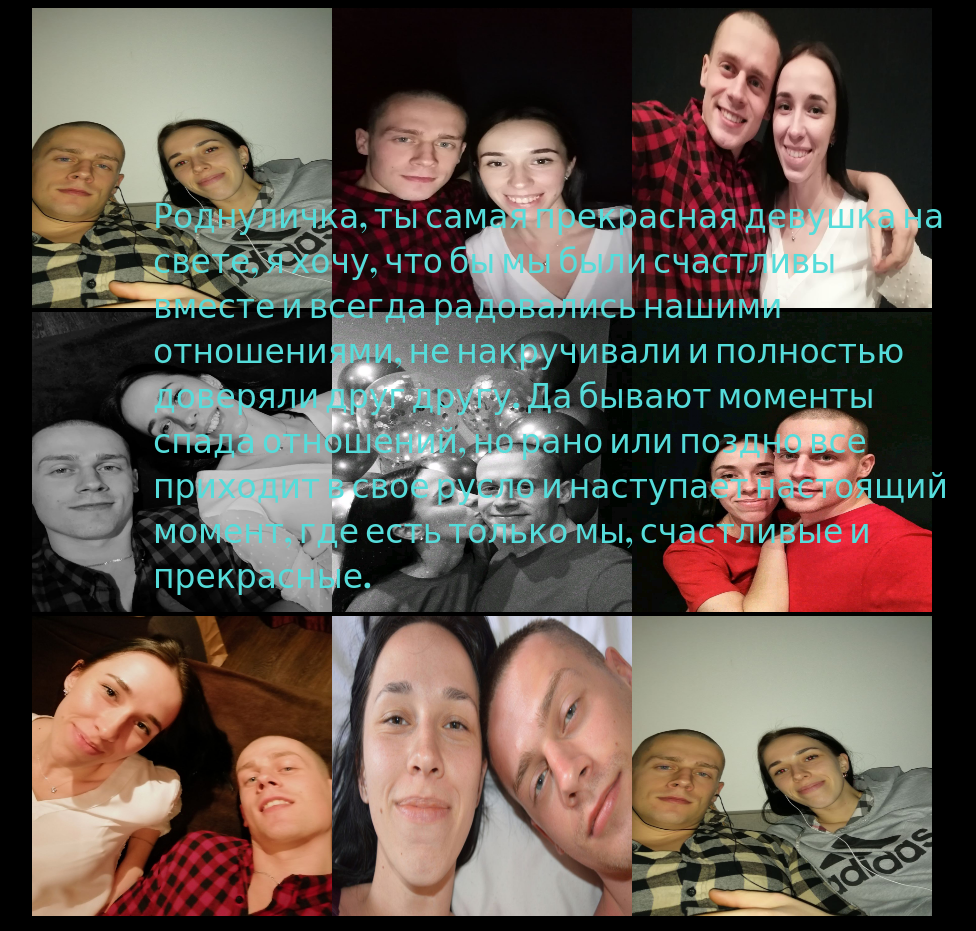
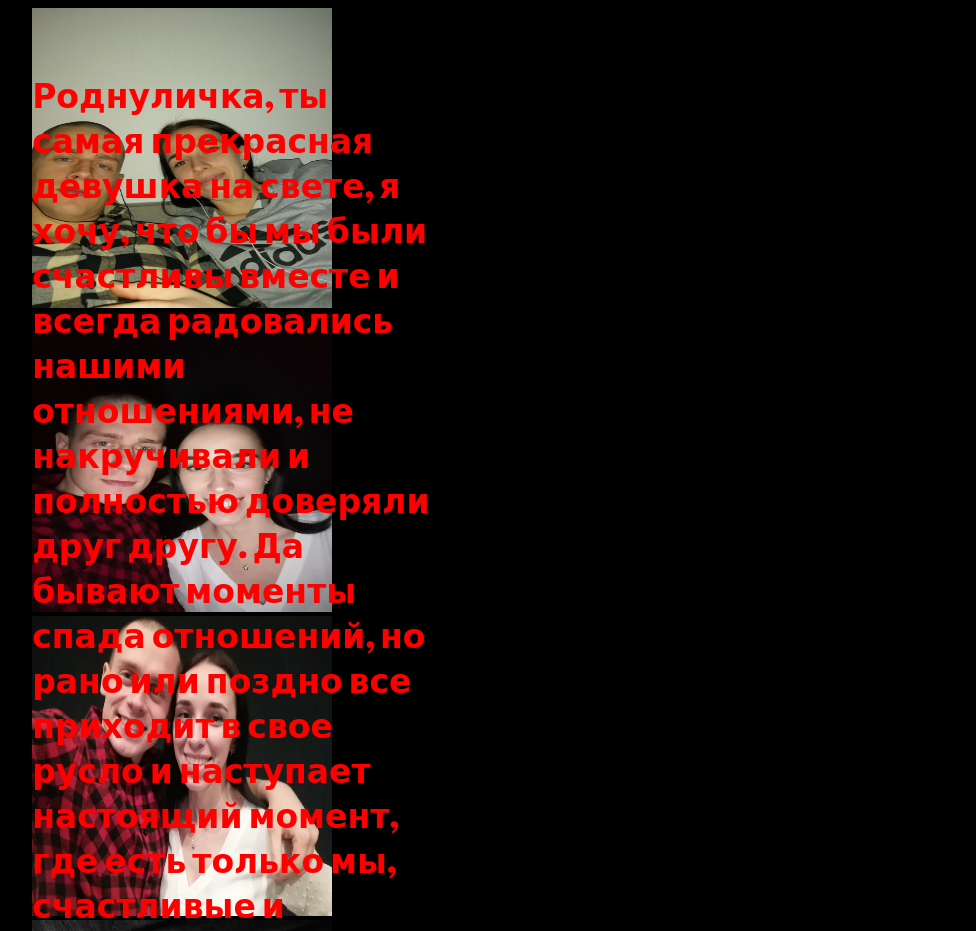
Before and after one commit to bursh01/ilyaAndMasha-love, a plain HTML site: page index.html in a window 1280 px wide. Shown: the top 931 px of the page, without its empty margins (147-1123 px from the left). Drawn offline with Linux system fonts and the light colour scheme.

Commit message:
Add files via upload

```diff
--- a/index.html
+++ b/index.html
@@ -2,7 +2,9 @@
 <html lang="en">
 <head>
 	<meta charset="UTF-8">
-	<title>Document</title>
+	 <meta http-equiv="X-UA-Compatible" content="IE=edge">
+    <meta name="viewport" content="width=device-width, initial-scale=1">
+	<title>love</title>
 	<link href="https://fonts.googleapis.com/css2?family=Abril+Fatface&family=Pacifico&display=swap" rel="stylesheet">
 	<link rel="stylesheet" href="style.css">
 </head>
--- a/style.css
+++ b/style.css
@@ -11,7 +11,7 @@ body {
 	left: 14%;
 	margin: 0 auto;
 	display: grid;
-	grid-template-columns: 1fr 1fr 1fr;
+	grid-template-columns: 1fr ;
 }
 
 .container div img {
@@ -21,13 +21,14 @@ body {
 }
  .img {
  	z-index: 10;
-	width: 800px;
+	width: 400px;
 	position: fixed;
 	top: 10px;
-	left: 300px;
-	margin: 150px auto;
+	left: 14%;
+	margin: 30px auto;
 	font-family: 'Pacifico', cursive;
 font-family: 'Abril Fatface', cursive;
 	font-size: 33px;
-	color: #55DCDA;
+	font-weight: 800;
+	color: red;
 }
```
